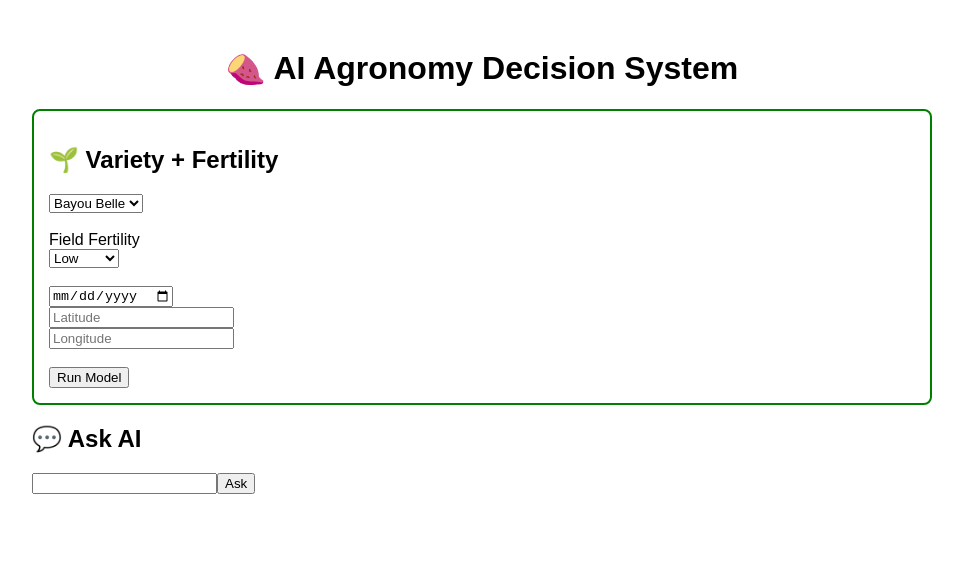
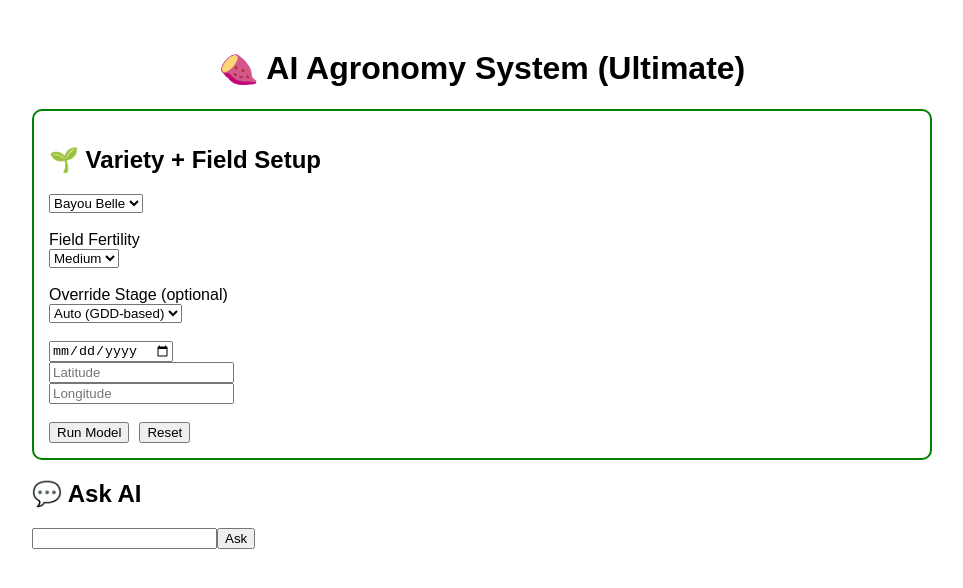
Before and after one commit to ipomoea2000/sweetpotato-ai-demo, a Next.js app: page / in a window 1280 px wide. Shown: the top 588 px of the page, without its empty margins (158-1121 px from the left). Built offline with nearby package versions, Linux system fonts and the light colour scheme.

Commit message:
Update page.js

```diff
--- a/app/page.js
+++ b/app/page.js
@@ -2,14 +2,16 @@
 import React, { useState } from "react";
 
 export default function AIApp() {
-  const [inputs, setInputs] = useState({
+  const defaultInputs = {
     variety: "Bayou Belle",
     fertility: "medium",
+    stageOverride: "auto",
     lat: "",
     lon: "",
     plantingDate: ""
-  });
+  };
 
+  const [inputs, setInputs] = useState(defaultInputs);
   const [output, setOutput] = useState(null);
   const [chat, setChat] = useState([]);
   const [question, setQuestion] = useState("");
@@ -30,18 +32,23 @@ export default function AIApp() {
     setInputs({ ...inputs, [e.target.name]: e.target.value });
   };
 
+  const resetInputs = () => {
+    setInputs(defaultInputs);
+    setOutput(null);
+    setChat([]);
+  };
+
   const calculate = async () => {
     const base = { N: 45, P: 80, K: 150 };
     const v = varieties[inputs.variety];
     const fAdj = fertilityAdjustment[inputs.fertility];
 
     let fert = {
-      N: Math.round(base.N * (1 + v.adj.N) * fAdj.N),
-      P: Math.round(base.P * (1 + v.adj.P) * fAdj.P),
-      K: Math.round(base.K * (1 + v.adj.K) * fAdj.K)
+      N: base.N * (1 + v.adj.N) * fAdj.N,
+      P: base.P * (1 + v.adj.P) * fAdj.P,
+      K: base.K * (1 + v.adj.K) * fAdj.K
     };
 
-    // NOAA weather
     let avgTemp = 75;
     try {
       const res = await fetch(`https://api.weather.gov/points/${inputs.lat},${inputs.lon}`);
@@ -49,30 +56,34 @@ export default function AIApp() {
       const fRes = await fetch(data.properties.forecast);
       const fData = await fRes.json();
       const temps = fData.properties.periods.map(p => p.temperature);
-      avgTemp = temps.reduce((a, b) => a + b, 0) / temps.length;
+      avgTemp = temps.reduce((a,b)=>a+b,0)/temps.length;
     } catch {}
 
-    // GDD
     const Tbase = 60;
     const dailyGDD = Math.max(0, avgTemp - Tbase);
 
     const plantDate = inputs.plantingDate ? new Date(inputs.plantingDate) : new Date();
     const today = new Date();
-    const days = Math.max(0, Math.floor((today - plantDate) / (1000 * 60 * 60 * 24)));
+    const days = Math.max(0, Math.floor((today - plantDate)/(1000*60*60*24)));
     const cumulativeGDD = dailyGDD * days;
 
     let stage = "";
-    if (cumulativeGDD < 200) stage = "Emergence";
-    else if (cumulativeGDD < 600) stage = "Root Initiation";
-    else if (cumulativeGDD < 1800) stage = "Bulking";
-    else stage = "Maturity";
+    if (inputs.stageOverride !== "auto") {
+      stage = inputs.stageOverride;
+    } else {
+      if (cumulativeGDD < 200) stage = "Emergence";
+      else if (cumulativeGDD < 600) stage = "Root Initiation";
+      else if (cumulativeGDD < 1800) stage = "Bulking";
+      else stage = "Maturity";
+    }
 
-    // Stage-based fert tweaks
     if (stage === "Root Initiation") fert.N -= 10;
     if (stage === "Bulking") fert.K += 25;
 
-    // Growth curve (sigmoid)
     const targetGDD = 2400;
+    const daysRemaining = Math.max(0, Math.ceil((targetGDD - cumulativeGDD)/(dailyGDD || 1)));
+
+    // growth curve
     const curve = Array.from({ length: 50 }, (_, i) => {
       const x = i / 50;
       const y = 1 / (1 + Math.exp(-10 * (x - 0.5)));
@@ -81,114 +92,108 @@ export default function AIApp() {
 
     const currentX = (cumulativeGDD / targetGDD) * 50;
 
-    const daysRemaining = Math.max(
-      0,
-      Math.ceil((targetGDD - cumulativeGDD) / (dailyGDD || 1))
-    );
+    // Nutrient trend chart (simple progression)
+    const nutrientTrend = Array.from({ length: 30 }, (_, i) => {
+      const progress = i / 30;
+      return {
+        x: i,
+        N: fert.N * (1 - progress * 0.3),
+        P: fert.P * (1 - progress * 0.1),
+        K: fert.K * (1 + progress * 0.3)
+      };
+    });
 
-    setOutput({
-      fert,
-      avgTemp,
-      dailyGDD,
-      cumulativeGDD,
-      stage,
-      daysRemaining,
-      curve,
-      currentX,
-      variety: v
-    });
+    setOutput({ fert, avgTemp, cumulativeGDD, stage, daysRemaining, curve, currentX, nutrientTrend, variety:v });
   };
 
   const askAI = () => {
-    let response = "";
-
-    if (!output) {
-      response = "Run the model first.";
-    } else if (question.toLowerCase().includes("why")) {
-      response = `Recommendation reflects ${inputs.variety} (${output.variety.type}), field fertility (${inputs.fertility}), and crop stage (${output.stage}).`;
-    } else if (question.toLowerCase().includes("stage")) {
-      response = `Current stage is ${output.stage} at ${Math.round(output.cumulativeGDD)} GDD.`;
-    } else if (question.toLowerCase().includes("harvest")) {
-      response = `Estimated ${output.daysRemaining} days to harvest.`;
-    } else {
-      response = "This system integrates variety, soil fertility, weather, and crop growth.";
-    }
-
+    if (!output) return;
+    let response = `Stage is ${output.stage}. System adjusted nutrients based on crop demand and field fertility.`;
     setChat([...chat, { q: question, a: response }]);
     setQuestion("");
   };
 
   return (
-    <div style={{ padding: 20, maxWidth: 900, margin: "auto", fontFamily: "Arial" }}>
-      <h1 style={{ textAlign: "center" }}>🍠 AI Agronomy Decision System</h1>
+    <div style={{padding:20,maxWidth:900,margin:"auto",fontFamily:"Arial"}}>
+      <h1 style={{textAlign:"center"}}>🍠 AI Agronomy System (Ultimate)</h1>
 
-      {/* TOP PANEL */}
-      <div style={{ border: "2px solid green", padding: 15, borderRadius: 8 }}>
-        <h2>🌱 Variety + Fertility</h2>
+      <div style={{border:"2px solid green", padding:15, borderRadius:10}}>
+        <h2>🌱 Variety + Field Setup</h2>
 
-        <select name="variety" onChange={handleChange}>
+        <select name="variety" value={inputs.variety} onChange={handleChange}>
           {Object.keys(varieties).map(v => <option key={v}>{v}</option>)}
         </select>
 
-        <br /><br />
+        <br/><br/>
 
-        <label>Field Fertility</label><br />
-        <select name="fertility" onChange={handleChange}>
+        <label>Field Fertility</label><br/>
+        <select name="fertility" value={inputs.fertility} onChange={handleChange}>
           <option value="low">Low</option>
           <option value="medium">Medium</option>
           <option value="high">High</option>
         </select>
 
-        <br /><br />
+        <br/><br/>
 
-        <input type="date" name="plantingDate" onChange={handleChange} /><br />
-        <input placeholder="Latitude" name="lat" onChange={handleChange} /><br />
-        <input placeholder="Longitude" name="lon" onChange={handleChange} />
+        <label>Override Stage (optional)</label><br/>
+        <select name="stageOverride" value={inputs.stageOverride} onChange={handleChange}>
+          <option value="auto">Auto (GDD-based)</option>
+          <option value="Emergence">Emergence</option>
+          <option value="Root Initiation">Root Initiation</option>
+          <option value="Bulking">Bulking</option>
+          <option value="Maturity">Maturity</option>
+        </select>
 
-        <br /><br />
+        <br/><br/>
+
+        <input type="date" name="plantingDate" value={inputs.plantingDate} onChange={handleChange}/><br/>
+        <input placeholder="Latitude" name="lat" value={inputs.lat} onChange={handleChange}/><br/>
+        <input placeholder="Longitude" name="lon" value={inputs.lon} onChange={handleChange}/><br/>
+
+        <br/>
         <button onClick={calculate}>Run Model</button>
+        <button onClick={resetInputs} style={{marginLeft:10}}>Reset</button>
 
         {output && (
-          <div style={{ marginTop: 10 }}>
+          <div style={{marginTop:10}}>
             <h3>✅ Recommendation</h3>
-            <p>N: {output.fert.N}</p>
-            <p>P: {output.fert.P}</p>
-            <p>K: {output.fert.K}</p>
-            <p>{inputs.variety} ({output.variety.type})</p>
-            <p>Field: {inputs.fertility}</p>
+            <p>N: {Math.round(output.fert.N)}</p>
+            <p>P: {Math.round(output.fert.P)}</p>
+            <p>K: {Math.round(output.fert.K)}</p>
           </div>
         )}
       </div>
 
-      {/* GROWTH SECTION */}
       {output && (
-        <div style={{ marginTop: 20 }}>
-          <h2>🌦 Crop Growth Model</h2>
+        <div style={{marginTop:20}}>
+          <h2>🌦 Growth</h2>
+          <p>Stage: <b>{output.stage}</b></p>
           <p>GDD: {output.cumulativeGDD.toFixed(0)}</p>
-          <p><b>Stage: {output.stage}</b></p>
 
           <svg width="100%" height="200">
-            {output.curve.map((p, i) => (
-              <circle key={i} cx={p.x * 6} cy={200 - p.y * 2} r="2" fill="green" />
+            {output.curve.map((p,i)=>(
+              <circle key={i} cx={p.x*6} cy={200-p.y*2} r="2" fill="green" />
             ))}
-            <line x1={output.currentX * 6} x2={output.currentX * 6} y1="0" y2="200" stroke="red" />
+            <line x1={output.currentX*6} x2={output.currentX*6} y1="0" y2="200" stroke="red" />
           </svg>
 
-          <p>⏱ {output.daysRemaining} days to harvest</p>
+          <h3>Nutrient Trends</h3>
+          <svg width="100%" height="200">
+            {output.nutrientTrend.map((p,i)=>(
+              <circle key={i} cx={p.x*10} cy={200-p.N} r="1" fill="blue" />
+            ))}
+            {output.nutrientTrend.map((p,i)=>(
+              <circle key={i+100} cx={p.x*10} cy={200-p.K} r="1" fill="orange" />
+            ))}
+          </svg>
         </div>
       )}
 
-      {/* CHAT */}
       <h2>💬 Ask AI</h2>
-      <input value={question} onChange={(e) => setQuestion(e.target.value)} />
+      <input value={question} onChange={(e)=>setQuestion(e.target.value)} />
       <button onClick={askAI}>Ask</button>
 
-      {chat.map((c, i) => (
-        <div key={i}>
-          <b>Q:</b> {c.q}<br />
-          <b>A:</b> {c.a}
-        </div>
-      ))}
+      {chat.map((c,i)=>(<div key={i}><b>Q:</b> {c.q}<br/><b>A:</b> {c.a}</div>))}
     </div>
   );
 }
```
